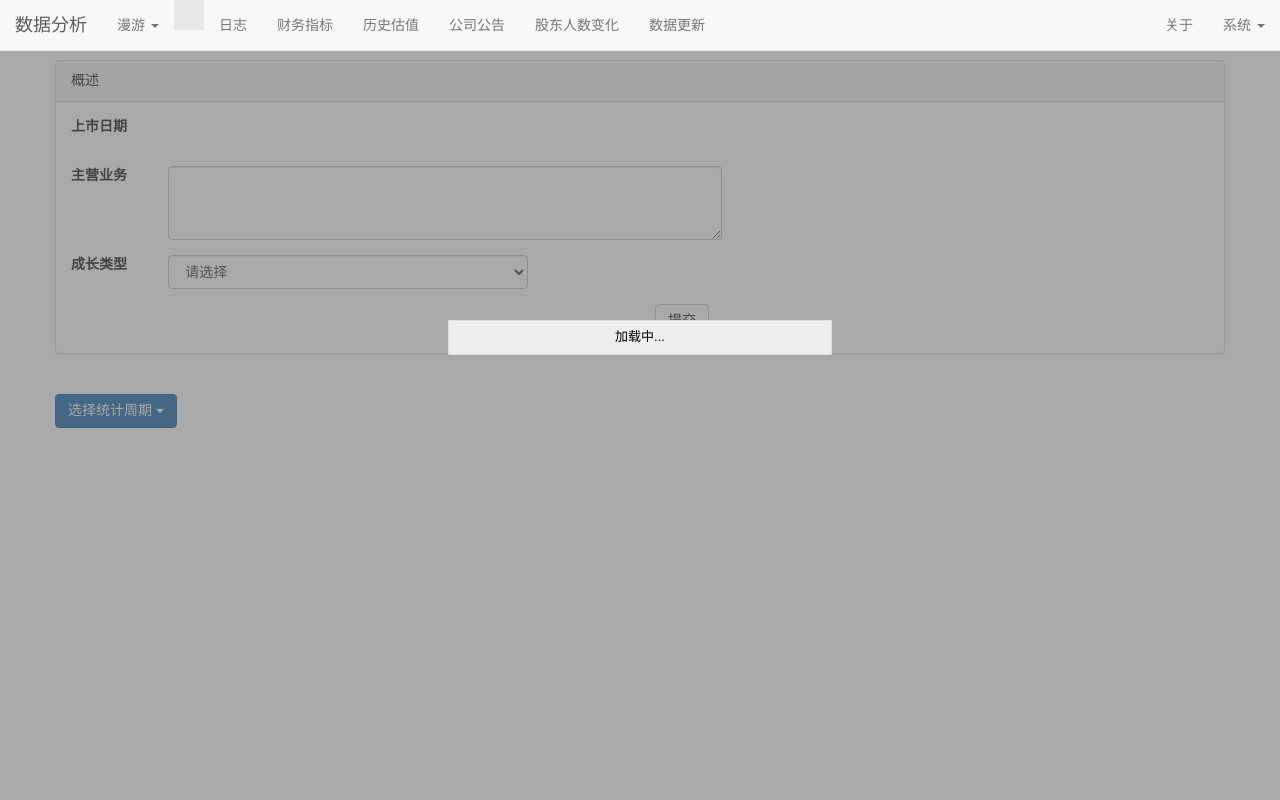
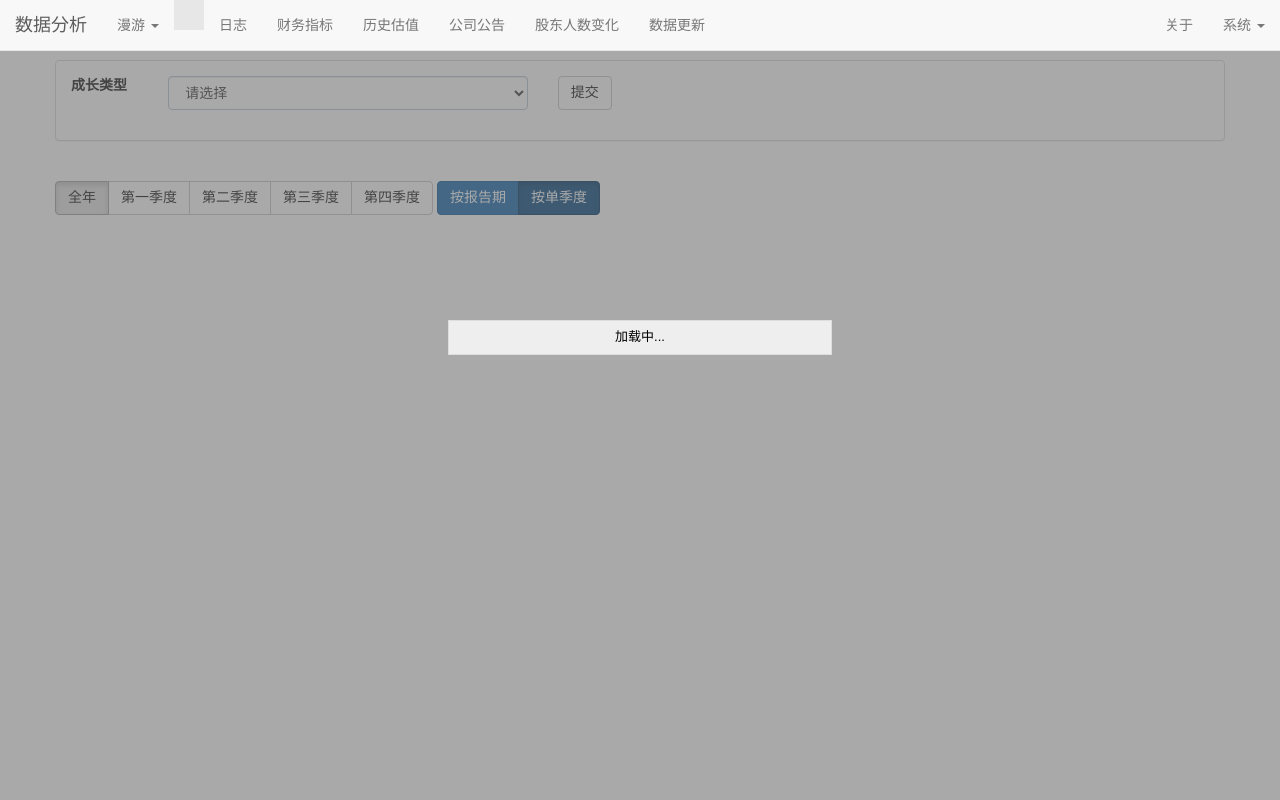
Before and after one commit to myfreshcity/mystock, a Python web app: template webapp/templates/stock/home.html in a window 1280 px wide. Run offline with Jinja, Linux system fonts and the light colour scheme; the template is opened without the code that fills it, so the values that code supplies are empty.

Commit message:
增加单季度数据统计功能

```diff
--- a/webapp/templates/stock/home.html
+++ b/webapp/templates/stock/home.html
@@ -27,22 +27,8 @@
 
 {% block body %}
 <div class="panel panel-default">
-    <div class="panel-heading">概述</div>
     <div class="panel-body">
         <form class="form-horizontal">
-            <div class="form-group">
-                <label class="col-md-1">上市日期</label>
-                <!-- input type="text" class="form-control" id="launchDate" disabled -->
-                <div class="col-sm-10">
-                  <p class="form-control-static" id="launchDate"></p>
-                </div>
-            </div>
-            <div class="form-group">
-                <label for="desc"  class="col-md-1">主营业务</label>
-                <div class="col-md-6">
-                    <textarea class="form-control col-md-4" rows="3" id="desc" ></textarea>
-                </div>
-            </div>
             <div class="form-group">
                 <div class="col-md-1">
                     <label for="growType">成长类型</label>
@@ -58,9 +44,9 @@
                       <option value="F">缓慢增长型</option>
                     </select>
                  </div>
-            </div>
-            <div class="col-md-6 col-md-offset-6">
-                <button type="button" class="btn btn-default" onclick="updateStockData('{{ code|safe }}')">提交</button>
+                 <div class="col-md-1">
+                    <button type="button" class="btn btn-default" onclick="updateStockData('{{ code|safe }}')">提交</button>
+                </div>
             </div>
         </form>
     </div>
@@ -68,18 +54,31 @@
 
 <p class="container-fluid">
     <p class="row">
-        <div class="btn-group">
-            <button type="button" class="btn btn-primary dropdown-toggle"
-                    data-toggle="dropdown">
-                选择统计周期 <span class="caret"></span>
-            </button>
-            <ul class="dropdown-menu" role="menu">
-                <li><a href="#" onclick="getData(1,'{{ code|safe }}')">第一季度</a></li>
-                <li><a href="#" onclick="getData(2,'{{ code|safe }}')">第二季度</a></li>
-                <li><a href="#" onclick="getData(3,'{{ code|safe }}')">第三季度</a></li>
-                <li class="divider"></li>
-                <li><a href="#" onclick="getData(4,'{{ code|safe }}')">年度(第四季度)</a></li>
-            </ul>
+        <div class="btn-group" data-toggle="buttons">
+            <label class="btn btn-default active">
+                <input type="radio" name="quarters" autocomplete="off" onchange="changePeriod(0)"> 全年
+            </label>
+            <label class="btn btn-default">
+                <input type="radio" name="quarters" autocomplete="off" onchange="changePeriod(1)"> 第一季度
+            </label>
+            <label class="btn btn-default">
+                <input type="radio" name="quarters" autocomplete="off" onchange="changePeriod(2)"> 第二季度
+            </label>
+            <label class="btn btn-default">
+                <input type="radio" name="quarters" autocomplete="off" onchange="changePeriod(3)"> 第三季度
+            </label>
+            <label class="btn btn-default">
+                <input type="radio" name="quarters" autocomplete="off" onchange="changePeriod(4)"> 第四季度
+            </label>
+        </div>
+
+        <div class="btn-group" data-toggle="buttons">
+            <label class="btn btn-primary">
+                <input type="radio" name="options" id="option2" autocomplete="off" onchange="changePtype(0)"> 按报告期
+            </label>
+            <label class="btn btn-primary active">
+                <input type="radio" name="options" id="option3" autocomplete="off" onchange="changePtype(1)"> 按单季度
+            </label>
         </div>
     </p>
 
@@ -98,8 +97,14 @@
 </div>
 <script type="text/javascript" src="{{ url_for('static', filename='stock/home.js') }}"></script>
 <script type="text/javascript">
+var homePage = {
+  code : '{{ code|safe }}',
+  quarter : 0,
+  pType : 1
+};
+
 $(function(){
-getData(0,'{{ code|safe }}');
+getData();
 getStockData('{{ code|safe }}');
 });
 </script>
```
Also changed, not shown: webapp/services/data_service.py (+25 -0 lines), webapp/services/db_service.py (+30 -12 lines), webapp/static/stock/home.js (+19 -24 lines), webapp/views/stock.py (+21 -7 lines).
